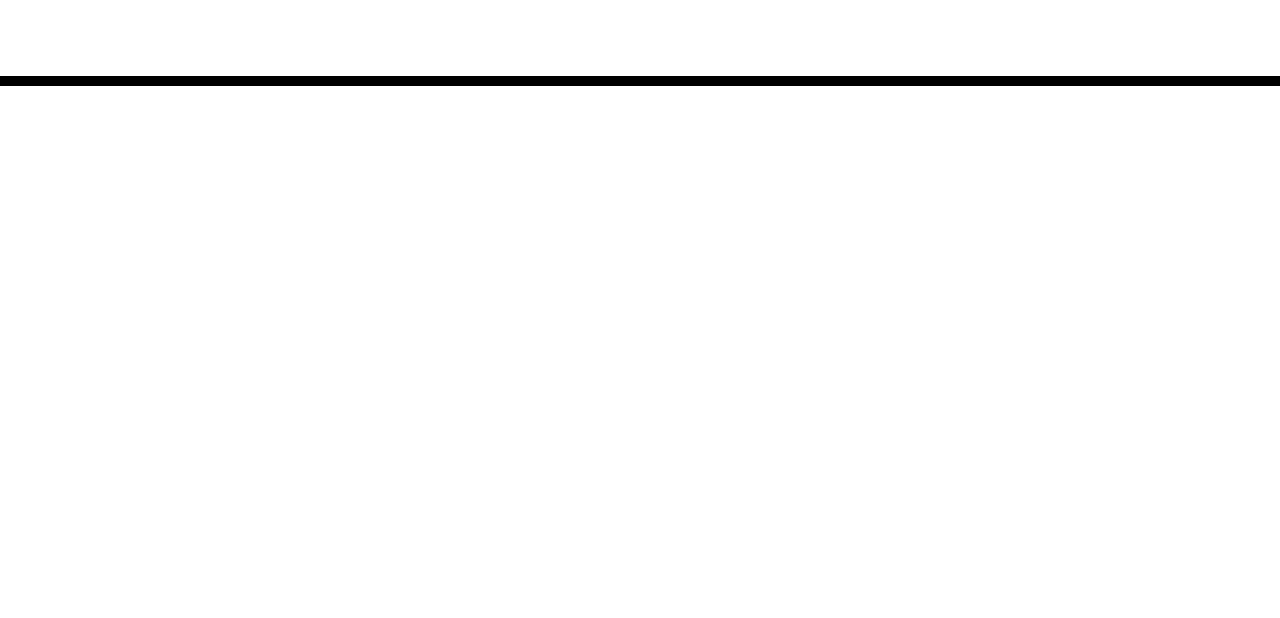
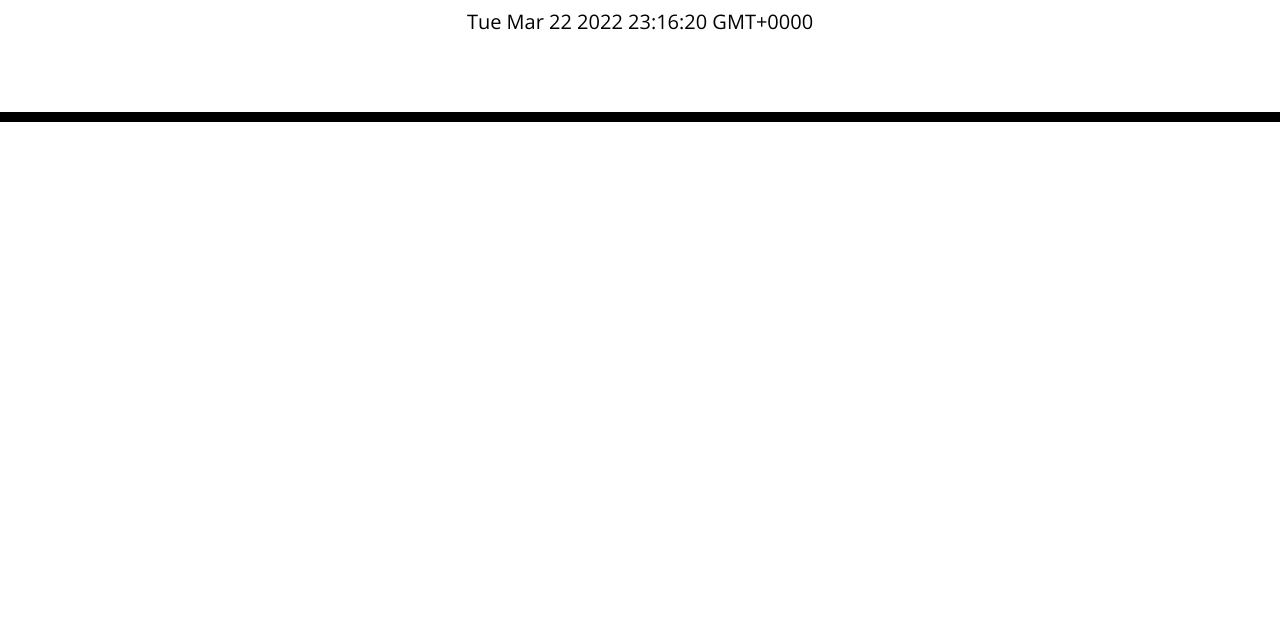
Before and after one commit to kylebaylis/challenge5, a plain HTML site: page index.html in a window 1280 px wide. Shown: the part 182-800 px from the top of the page. Drawn offline with nearby package versions, Linux system fonts and the light colour scheme.

Commit message:
added time but not correct format

```diff
--- /dev/null
+++ b/Assets/js/script.js
@@ -0,0 +1,3 @@
+var date = String(moment());
+
+$("<p>" + date + "</p>").appendTo("#currentDay");
--- a/index.html
+++ b/index.html
@@ -26,7 +26,7 @@
     <header class="jumbotron">
       <h1 class="display-3">Work Day Scheduler</h1>
       <p class="lead">A simple calendar app for scheduling your work day</p>
-      <p id="currentDay" class="lead"><!-- Current Day will go here --></p>
+      <div id="currentDay" class="lead"><!-- Current Day will go here --></div>
     </header>
     <div class="container">
       <!-- Timeblocks go here -->
@@ -34,5 +34,6 @@
 
     <script src="https://code.jquery.com/jquery-3.4.1.min.js"></script>
     <script src="https://cdnjs.cloudflare.com/ajax/libs/moment.js/2.24.0/moment.min.js"></script>
+    <script src="./Assets/js/script.js"></script>
   </body>
 </html>
```
